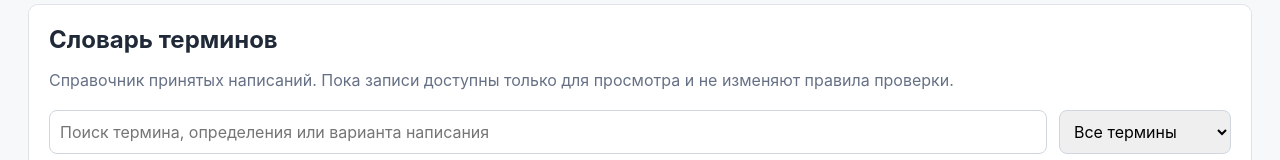
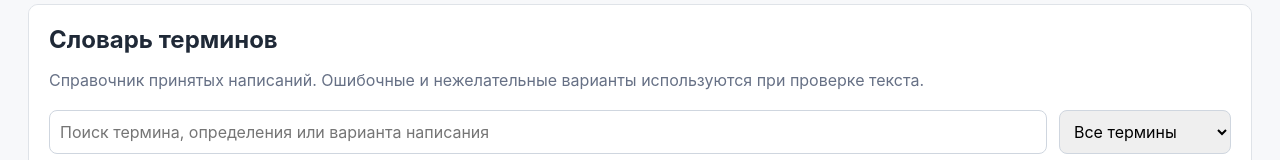
Before and after one commit to fila09/documentation-reviewer, a React (Vite) app in the folder src/renderer/: page / in a window 1280 px wide. Both pictures are taken after a click on the button "Словарь терминов". Shown: the part 209-369 px from the top of the page. Built offline with nearby package versions, Linux system fonts and the light colour scheme.

Commit message:
Update terminology reference description

```diff
--- a/src/renderer/src/components/ReferencePages.tsx
+++ b/src/renderer/src/components/ReferencePages.tsx
@@ -13,7 +13,7 @@ export function TerminologyPage() {
 
   return <section className="reference-page" aria-label="Словарь терминов">
     <h2>Словарь терминов</h2>
-    <p className="reference-muted">Справочник принятых написаний. Пока записи доступны только для просмотра и не изменяют правила проверки.</p>
+    <p className="reference-muted">Справочник принятых написаний. Ошибочные и нежелательные варианты используются при проверке текста.</p>
     <div className="reference-controls">
       <input aria-label="Поиск терминов" placeholder="Поиск термина, определения или варианта написания" value={query} onChange={(event) => setQuery(event.target.value)} />
       <select aria-label="Тип термина" value={kind} onChange={(event) => setKind(event.target.value)}>
```
